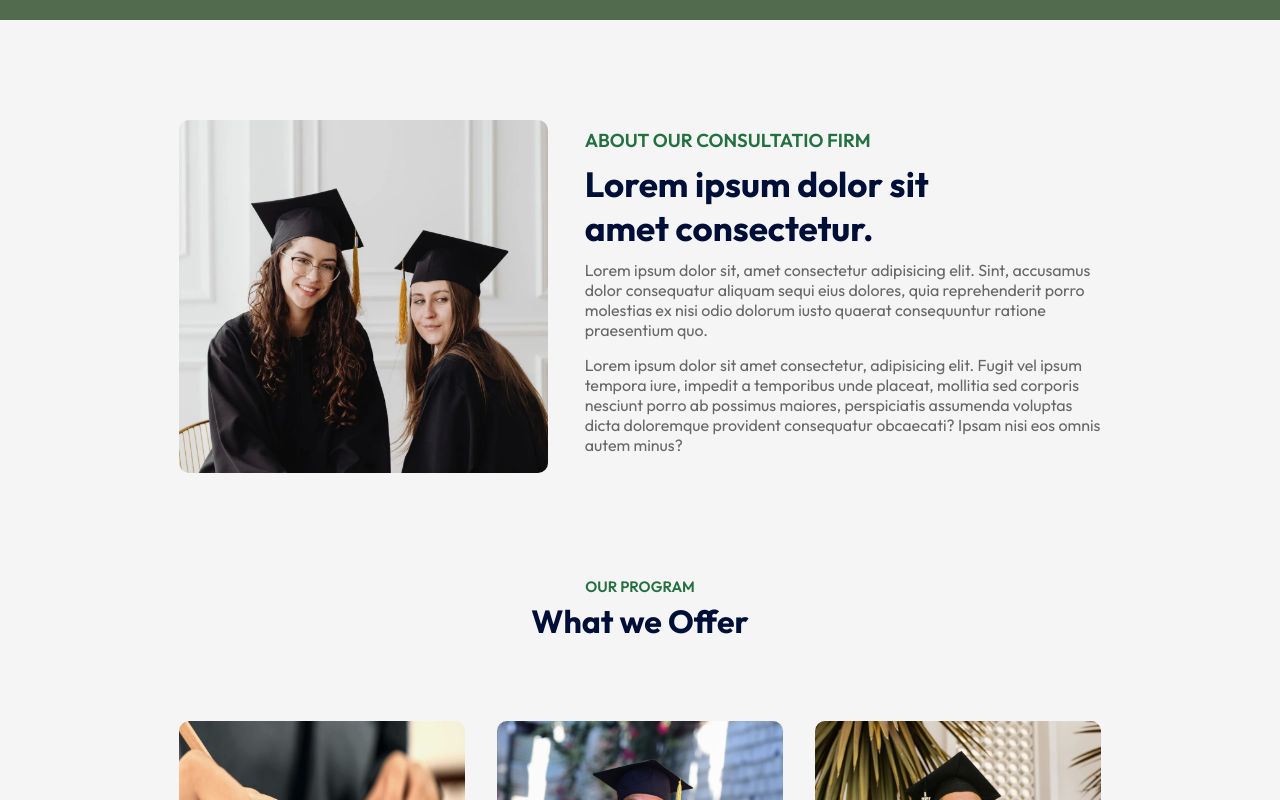
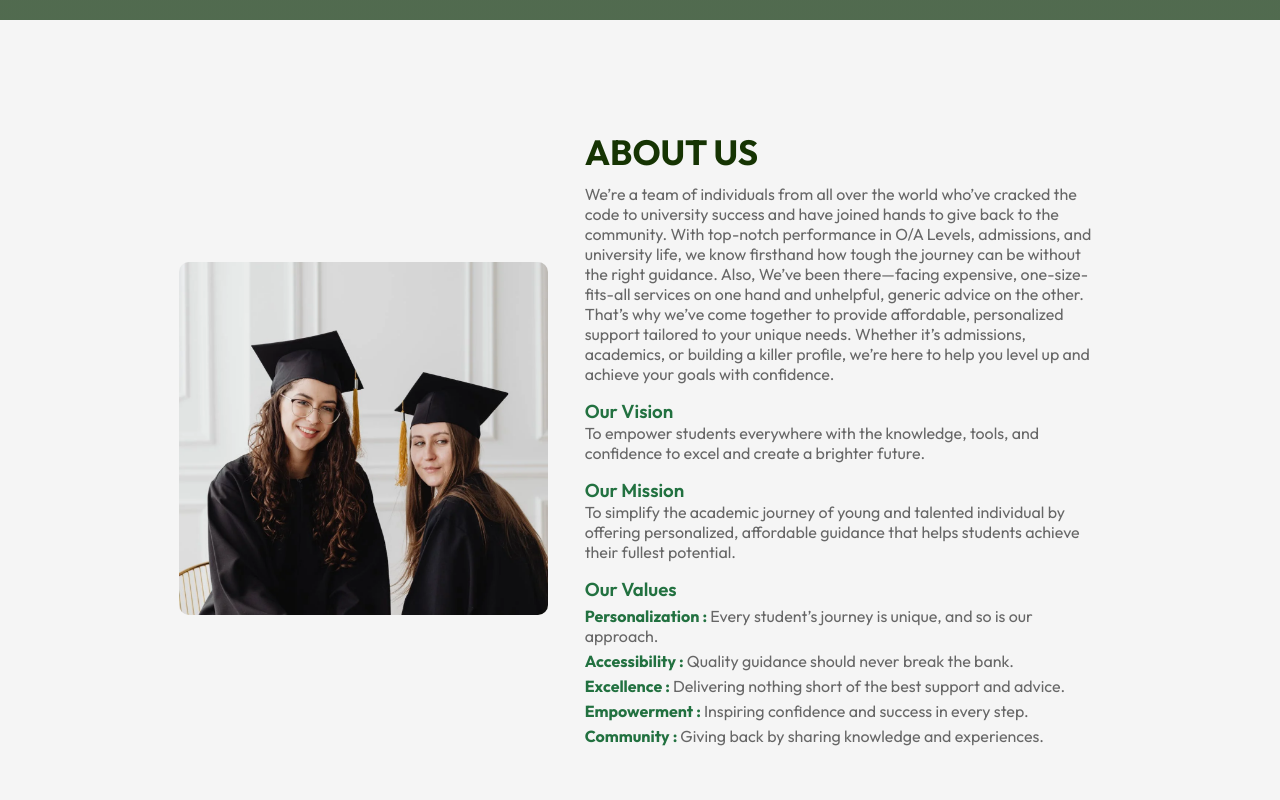
Before and after one commit to Zaeem944/ConsultantProject, a React (Vite) app in the folder ConsultantProject/: page / in a window 1280 px wide. Shown: the part 780-1580 px from the top of the page. Built offline with nearby package versions, Linux system fonts and the light colour scheme; grey boxes are pictures that could not be loaded.

Commit message:
changed about us and mission statement

```diff
--- a/ConsultantProject/src/App.jsx
+++ b/ConsultantProject/src/App.jsx
@@ -8,6 +8,7 @@ import Campus from './components/Campus/Campus'
 import Testimonials from './components/Testimonials/Testimonials'
 import Contact from './components/Contact/Contact'
 import Footer from './components/Footer/Footer'
+import Packages from './components/Packages/Packages'
 
 const App = () => {
   return (
@@ -18,6 +19,8 @@ const App = () => {
         <About />
         <Title subTitle = 'Our Program' title='What we Offer'/>
         <Programs />
+        <Title subTitle = 'Our Packages' title='Get Multiple benefits'/>
+        <Packages />
         {/* <Title subTitle = 'Gallery' title='Blogs'/> */}
         {/* <Campus /> */}
         <Title subTitle = 'Our Students' title='Testimonials'/>
--- a/ConsultantProject/src/components/About/About.css
+++ b/ConsultantProject/src/components/About/About.css
@@ -37,7 +37,7 @@
 
 .about h2 {
     font-size: 35px;
-    color: #000F38;
+    color: #163403;
     margin: 10px 0;
     max-width: 400px;
 }
@@ -45,6 +45,22 @@
 .about p{
     color:#676767;
     margin-bottom: 15px;
+}
+
+.about-right ol {
+    list-style: none;
+    padding: 0;
+    margin-bottom: 15px;
+}
+
+.about-right ol li {
+    color: #676767;
+    margin-bottom: 5px;
+    margin-top: 5px;
+}
+
+.about-right ol li b {
+    color: #227140;
 }
 
 @media (max-width: 800px) {
--- a/ConsultantProject/src/components/About/About.jsx
+++ b/ConsultantProject/src/components/About/About.jsx
@@ -11,11 +11,27 @@ const About = () => {
             {/* <img src={play_icon} alt="" className='play-icon'/> */}
         </div>
         <div className="about-right">
-            <h3>ABOUT OUR CONSULTATIO FIRM</h3>
-            <h2>Lorem ipsum dolor sit amet consectetur.
-            </h2>
-            <p>Lorem ipsum dolor sit, amet consectetur adipisicing elit. Sint, accusamus dolor consequatur aliquam sequi eius dolores, quia reprehenderit porro molestias ex nisi odio dolorum iusto quaerat consequuntur ratione praesentium quo.</p>
-            <p>Lorem ipsum dolor sit amet consectetur, adipisicing elit. Fugit vel ipsum tempora iure, impedit a temporibus unde placeat, mollitia sed corporis nesciunt porro ab possimus maiores, perspiciatis assumenda voluptas dicta doloremque provident consequatur obcaecati? Ipsam nisi eos omnis autem minus?</p>
+            <h2>ABOUT US</h2>
+            <p>We’re a team of individuals from all over the world who’ve cracked the code to university success and have joined hands to give back to the community.
+            With top-notch performance in O/A Levels, admissions, and university life, we know firsthand how tough the journey can be without the right guidance. Also, We’ve been there—facing expensive, one-size-fits-all services on one hand and unhelpful, generic advice on the other. That’s why we’ve come together to provide affordable, personalized support tailored to your unique needs. Whether it’s admissions, academics, or building a killer profile, we’re here to help you level up and achieve your goals with confidence.</p>
+
+            <h3>Our Vision</h3>
+            <p>To empower students everywhere with the knowledge, tools, and confidence to excel and create a brighter future.</p>
+
+            <h3>Our Mission</h3>
+            <p>To simplify the academic journey of young and talented individual by offering personalized, affordable guidance that helps students achieve their fullest potential.</p>
+
+            <h3>Our Values</h3>
+            <ol>
+              <li><b>Personalization : </b> Every student’s journey is unique, and so is our approach.</li>
+              <li><b>Accessibility : </b>Quality guidance should never break the bank.</li>
+              <li><b>Excellence : </b>Delivering nothing short of the best support and advice.
+              </li>
+              <li><b>Empowerment : </b>Inspiring confidence and success in every step.</li>
+              <li><b>Community : </b>Giving back by sharing knowledge and experiences.</li>
+
+            </ol>
+
 
         </div>
 
--- /dev/null
+++ b/ConsultantProject/src/components/Packages/Packages.jsx
@@ -0,0 +1,11 @@
+import React from 'react'
+
+const Packages = () => {
+  return (
+    <div>
+
+    </div>
+  )
+}
+
+export default Packages
--- a/ConsultantProject/src/components/Title/Title.css
+++ b/ConsultantProject/src/components/Title/Title.css
@@ -9,7 +9,7 @@
 
 .title h2 {
     font-size:  32px;
-    color: #000F38;
+    color: #073802;
     margin-top: 5px;
     text-transform: none;
 }
```
Also changed, not shown: ConsultantProject/src/components/Packages/Packages.css (added).
